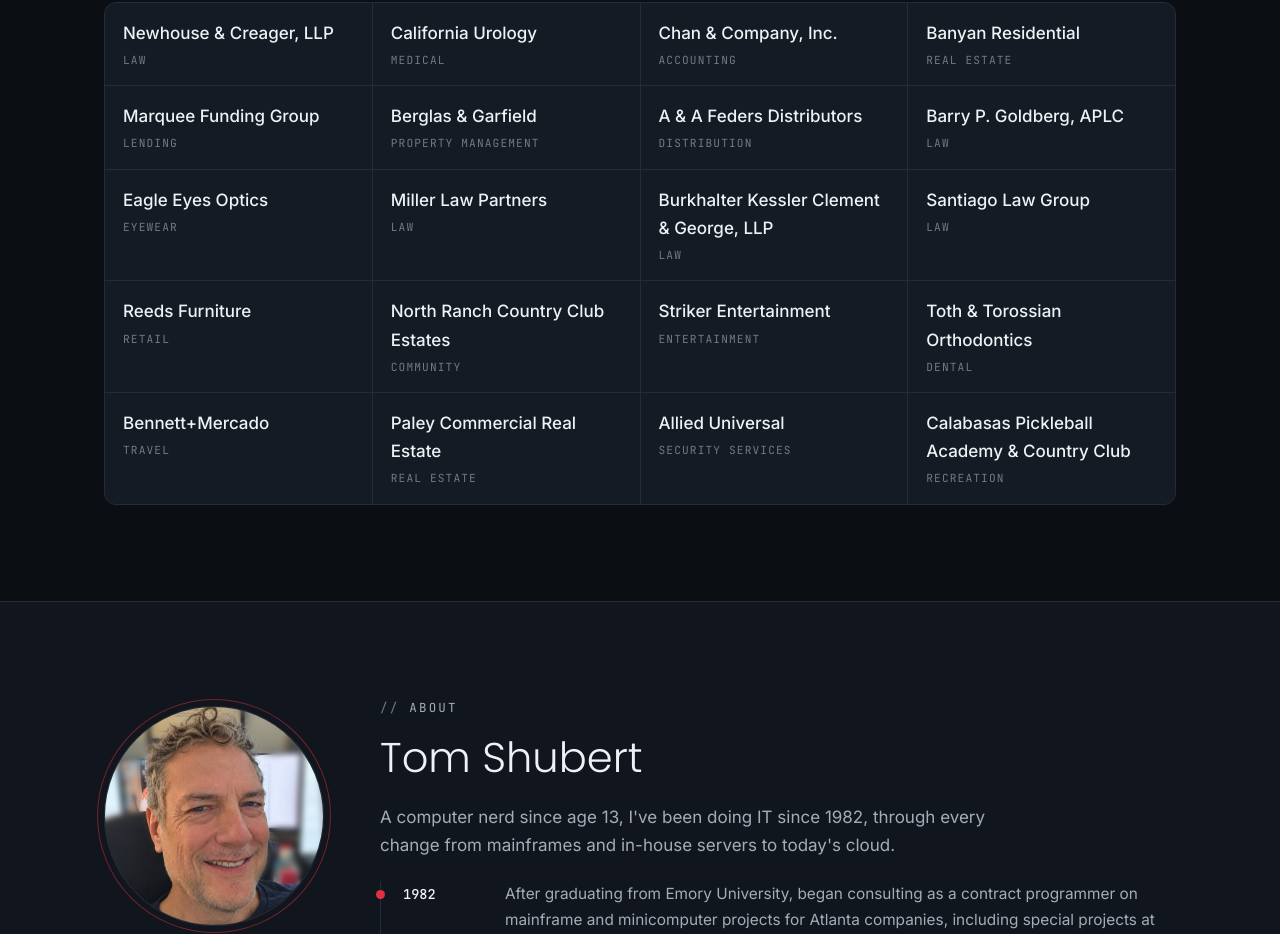
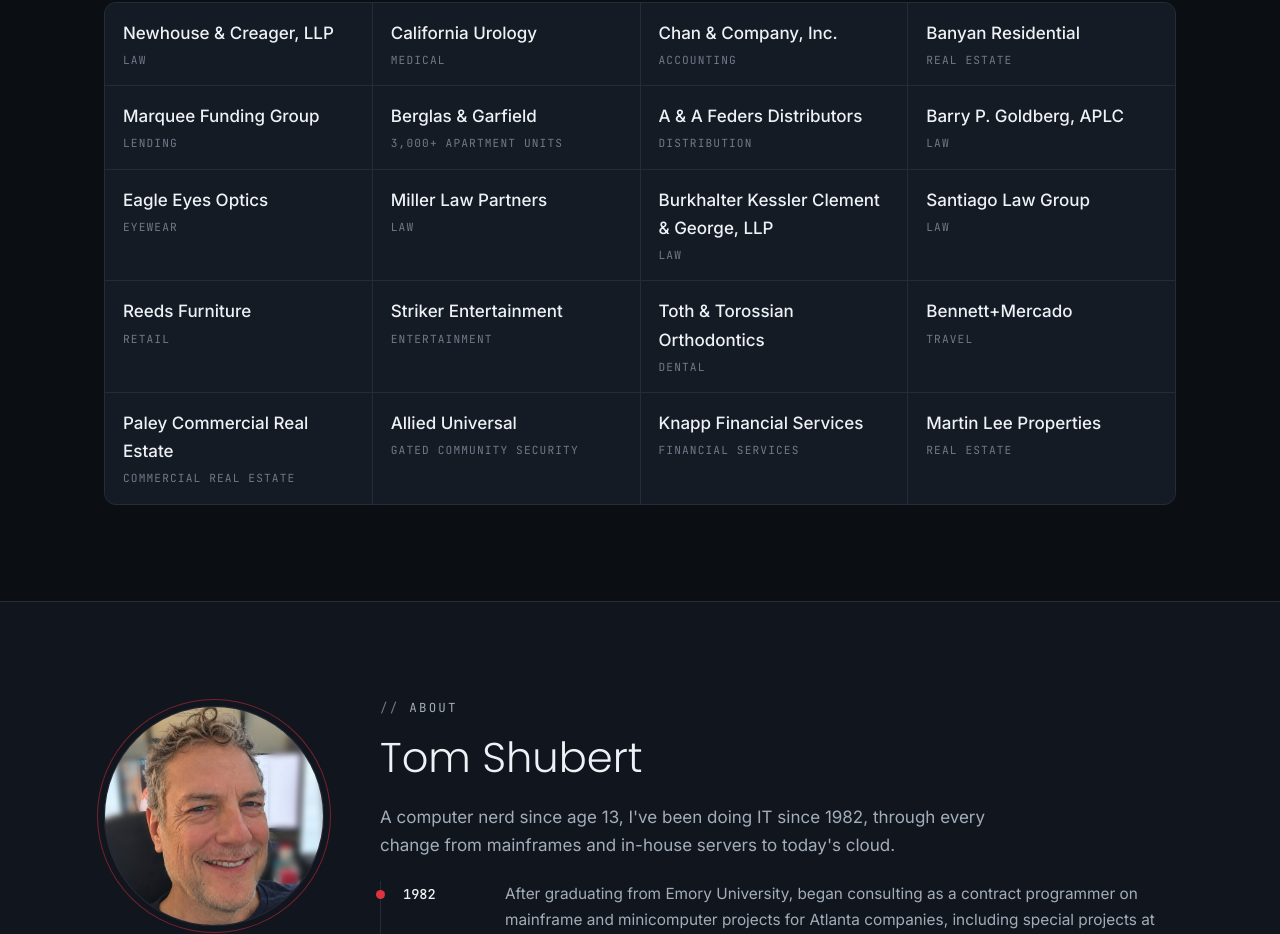
Before and after one commit to tomshubert/tomshubert-com, a plain HTML site: page index.html in a window 1280 px wide. Shown: the part 4858-5792 px from the top of the page. Drawn offline with Linux system fonts and the light colour scheme.

Commit message:
Update client list per Tom
Co-Authored-By: Claude Opus 5.5 <noreply@anthropic.com>
Claude-Session: https://claude.ai/code/session_01WW95L2WJD4jhTqMTzwgRe5

```diff
--- a/index.html
+++ b/index.html
@@ -186,7 +186,7 @@
       <li>Chan &amp; Company, Inc.<span>Accounting</span></li>
       <li>Banyan Residential<span>Real estate</span></li>
       <li>Marquee Funding Group<span>Lending</span></li>
-      <li>Berglas &amp; Garfield<span>Property management</span></li>
+      <li>Berglas &amp; Garfield<span>3,000+ apartment units</span></li>
       <li>A &amp; A Feders Distributors<span>Distribution</span></li>
       <li>Barry P. Goldberg, APLC<span>Law</span></li>
       <li>Eagle Eyes Optics<span>Eyewear</span></li>
@@ -194,13 +194,13 @@
       <li>Burkhalter Kessler Clement &amp; George, LLP<span>Law</span></li>
       <li>Santiago Law Group<span>Law</span></li>
       <li>Reeds Furniture<span>Retail</span></li>
-      <li>North Ranch Country Club Estates<span>Community</span></li>
       <li>Striker Entertainment<span>Entertainment</span></li>
       <li>Toth &amp; Torossian Orthodontics<span>Dental</span></li>
       <li>Bennett+Mercado<span>Travel</span></li>
-      <li>Paley Commercial Real Estate<span>Real estate</span></li>
-      <li>Allied Universal<span>Security services</span></li>
-      <li>Calabasas Pickleball Academy &amp; Country Club<span>Recreation</span></li>
+      <li>Paley Commercial Real Estate<span>Commercial real estate</span></li>
+      <li>Allied Universal<span>Gated community security</span></li>
+      <li>Knapp Financial Services<span>Financial services</span></li>
+      <li>Martin Lee Properties<span>Real estate</span></li>
   </ul>
 </section>
 
```
Also changed, not shown: 1 other file.
